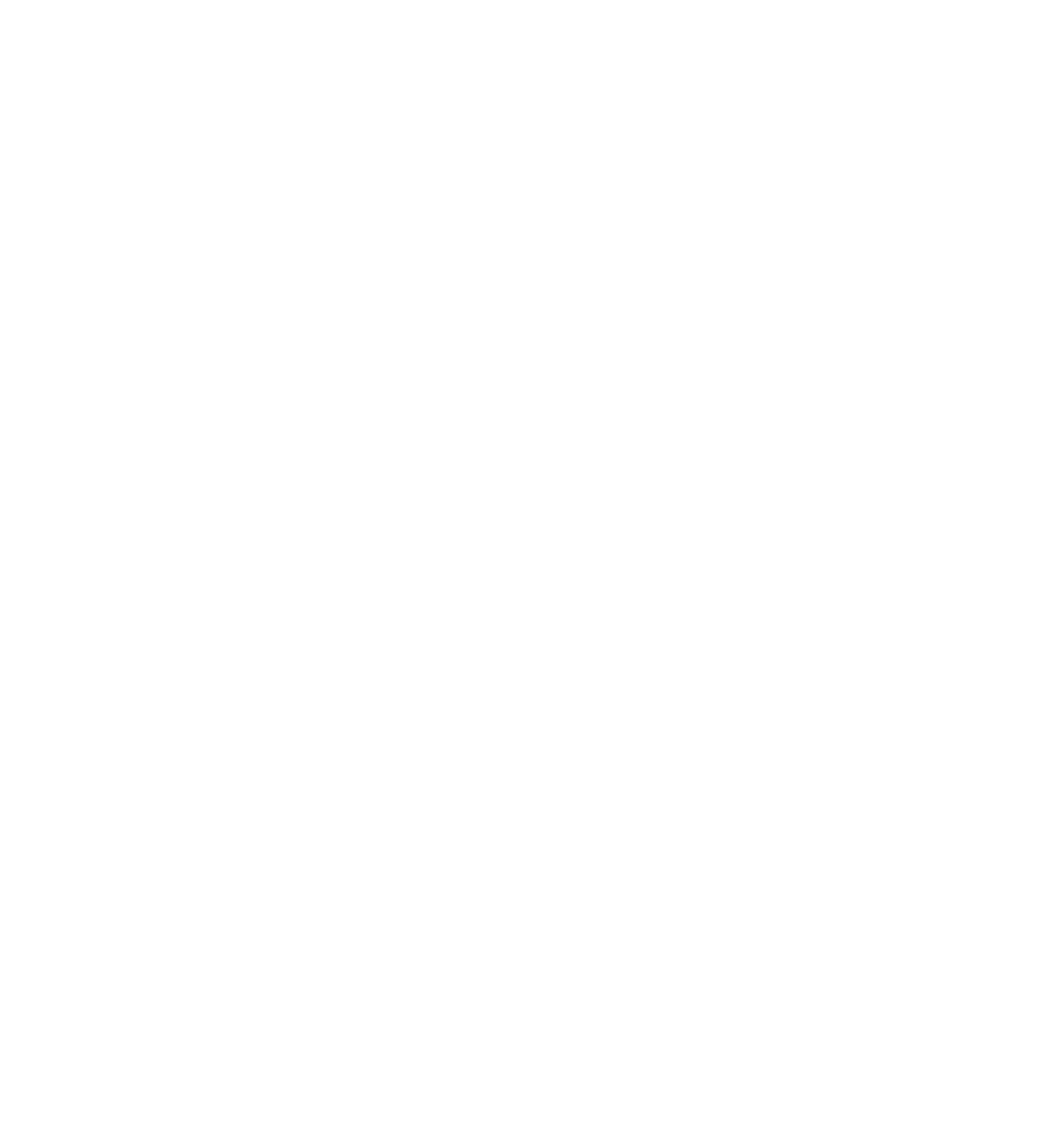
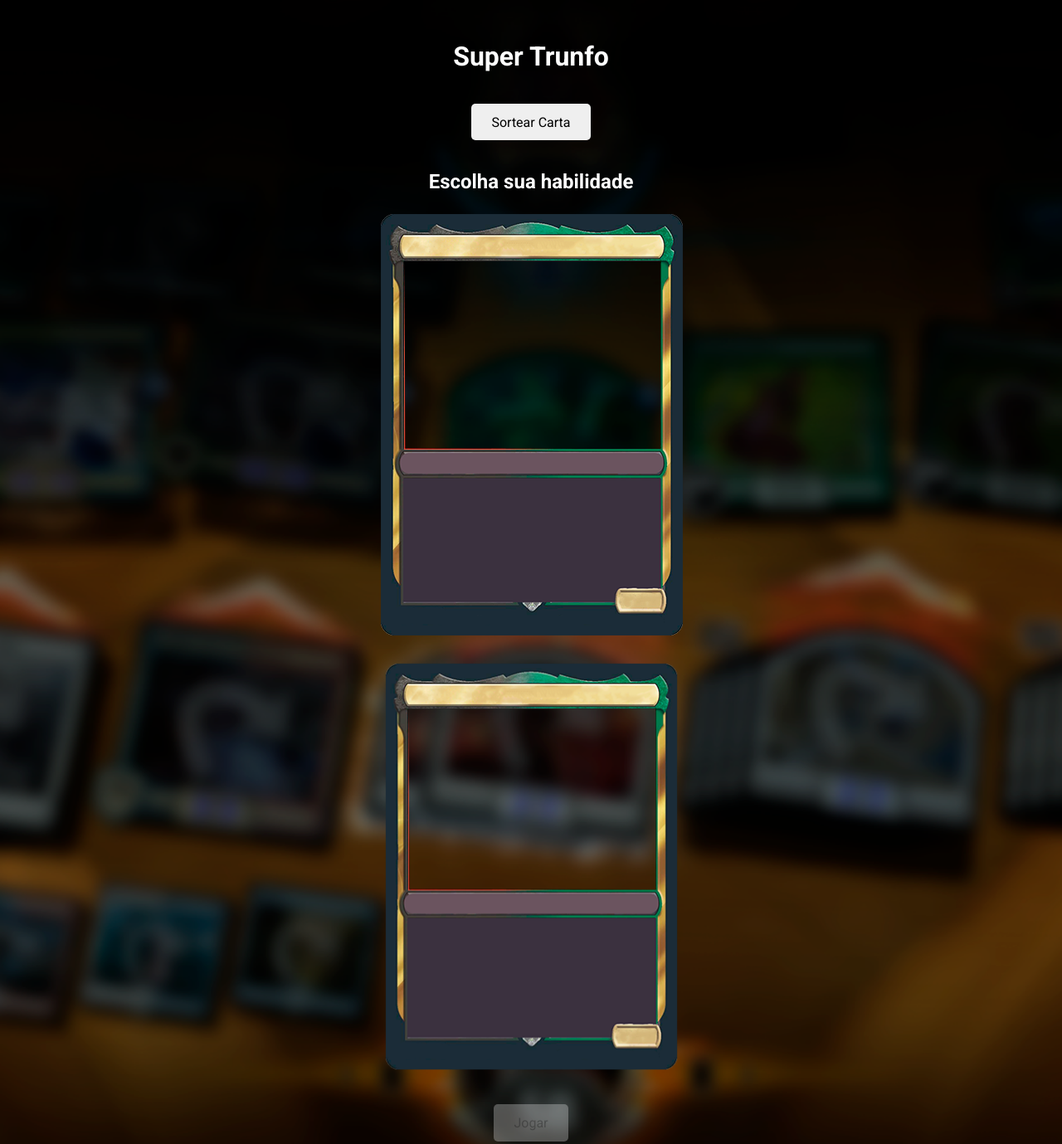
Before and after one commit to FelipeProdossimo/revisao-java-script, a plain HTML site: page 05-super-trunfo/index.html in a window 1280 px wide. Shown: the top 1379 px of the page at 83% size. Before the commit the page ends 800 px from the top, so only its background shows below. Drawn offline with Linux system fonts and the light colour scheme.

Commit message:
Atualizando projeto de jogo de cartas!

```diff
--- a/05-super-trunfo/css/style.css
+++ b/05-super-trunfo/css/style.css
@@ -0,0 +1,50 @@
+    @import url('https://fonts.googleapis.com/css2?family=Roboto:ital,wght@0,100;0,300;0,400;0,500;0,700;0,900;1,100;1,300;1,400;1,500;1,700;1,900&display=swap');
+    * {
+        box-sizing: border-box;
+        font-family: 'Roboto';
+    }
+
+    body {
+        min-height: 854px;
+        background-image: url('../img/super-trunfo-bg.png');
+        background-size: cover;
+        background-color: #000;
+        background-position: center top;
+        background-repeat: no-repeat;
+        padding-bottom: 20vh;
+    }
+
+    .container {
+        text-align: center;
+        padding: 20px;
+    }
+
+    button,
+    botao-jogar {
+        padding: 0.8rem 1.5rem;
+        margin: 1rem 0;
+        border: none;
+        border-radius: 5px;
+        font-size: 1rem;
+    }
+
+    h1,
+    h2 {
+        color: white;
+    }
+
+    #carta-jogar,
+    #carta-maquina {
+        width: 360px;
+        height: 500px;
+        border-radius: 10px;
+        margin-bottom: 20px;
+        margin-right: auto;
+        margin-left: auto;
+    }
+
+    #carta-jogador img,
+    #carta-maquina img {
+        width: inherit;
+        height: inherit;
+    }
--- a/05-super-trunfo/index.html
+++ b/05-super-trunfo/index.html
@@ -11,7 +11,29 @@
 </head>
 
 <body>
-
+    <div class="container">
+        <h1 class="titulo">Super Trunfo</h1>
+        <button id="btnSortear">Sortear Carta</button>
+        <form id="form">
+            <h2>Escolha sua habilidade</h2>
+            <div class="area">
+                <div class="carta">
+                    <div id="carta-jogador">
+                        <img src="img/super-trunfo-transparente.png">
+                        <h3></h3>
+                    </div>
+                </div>
+                <div class="carta">
+                    <div id="carta-maquina">
+                        <img src="img/super-trunfo-transparente.png">
+                        <h3></h3>
+                    </div>
+                </div>
+            </div>
+            <button class="botao-jogar" id="btnJogar" disabled>Jogar</button>
+            <div id="resultado"></div>
+        </form>
+    </div>
 
 
     <script src="js/jquery-3.6.0.min.js"></script>
--- a/05-super-trunfo/js/app.js
+++ b/05-super-trunfo/js/app.js
@@ -0,0 +1,29 @@
+const naruto = {
+    nome: "Naruto",
+    imagem: "img/naruto.png",
+    atributo: {
+        ataque: 8,
+        defesa: 7,
+        magia: 3
+    }
+}
+
+const batman = {
+    nome: "Batman",
+    imagem: "img/batman.jpg",
+    atributos: {
+        ataque: 6,
+        defesa: 8,
+        magia: 0
+    }
+};
+
+const cartas = [naruto, batman];
+
+function SortearCarta() {
+    const numeroDeCartas = 2;
+    const numeroCartaJogador = parseInt(Math.random() * numeroDeCartas);
+    const numeroCartaMaquina = parseInt(Math.random() * numeroDeCartas);
+    console.log(numeroCartaJogador, numeroCartaMaquina)
+}
+SortearCarta();
```
